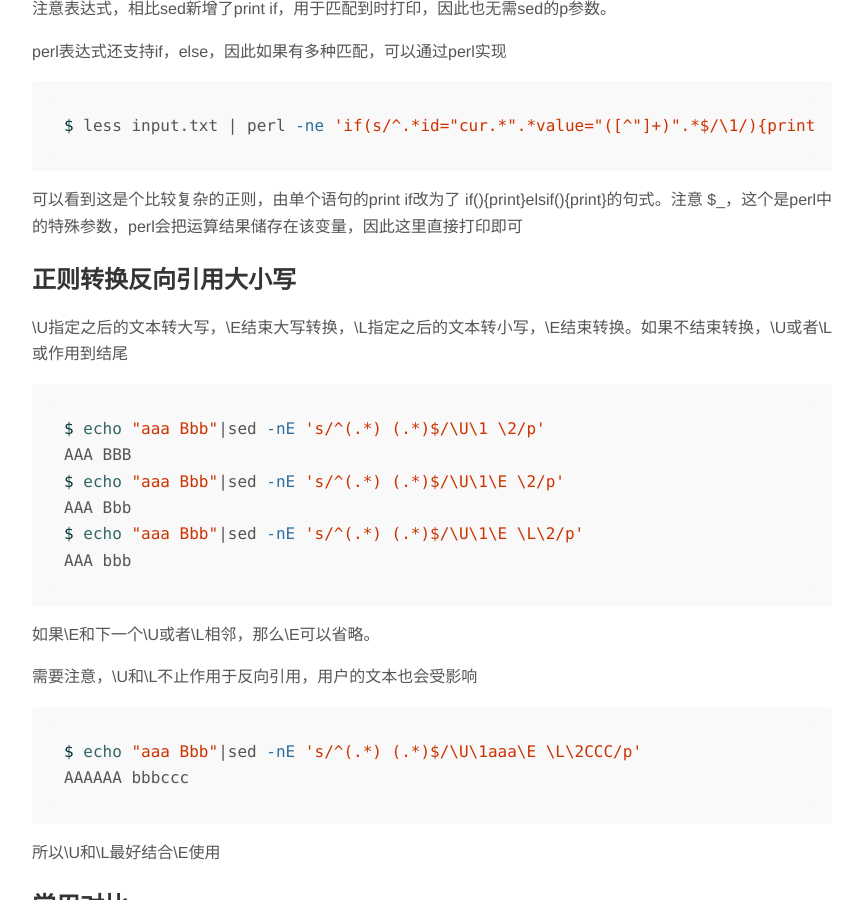
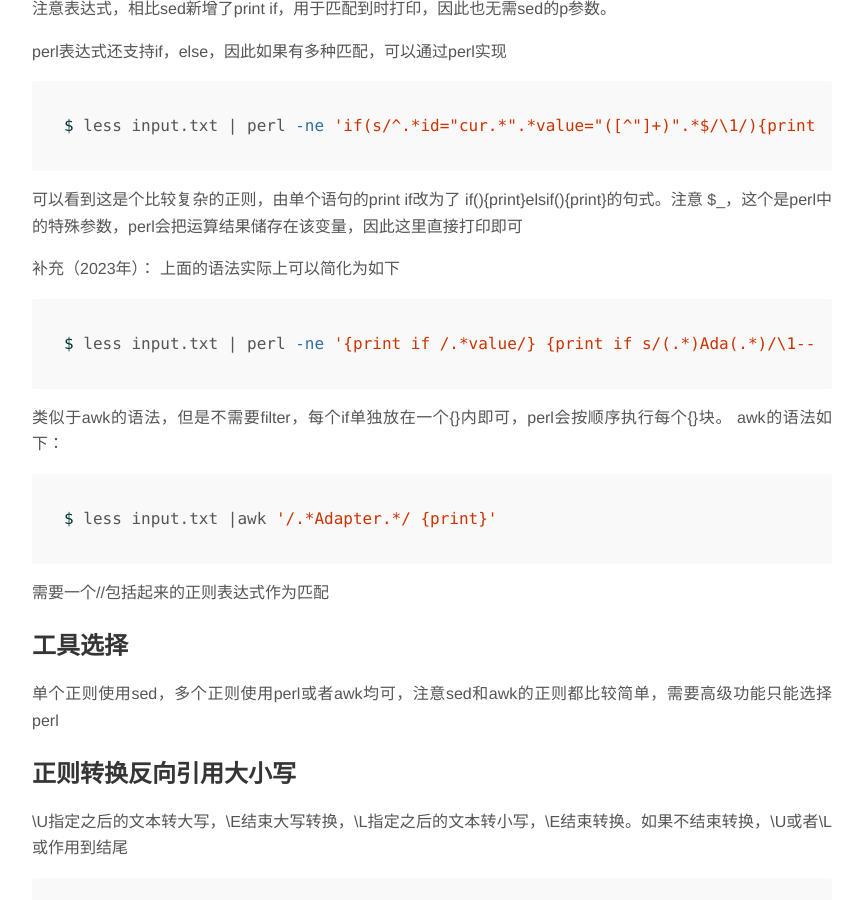
Before and after one commit to kanonsand/kanonsand, a Jekyll site: the page built from _posts/2022-05-18-正则相关替换及linux命令.md, in a window 1280 px wide and 900 px high, scrolled down 1572 px. Shown: the whole window, without its empty margins (208-1071 px from the left). Built offline with Jekyll 4.4.1, drawn with Linux system fonts in a browser that asks for light colours; nearby versions of some CDN libraries.

Commit message:
补充一些文档

````diff
--- a/_posts/2022-05-18-正则相关替换及linux命令.md
+++ b/_posts/2022-05-18-正则相关替换及linux命令.md
@@ -53,10 +53,23 @@ perl表达式还支持if，else，因此如果有多种匹配，可以通过perl
 ```shell
 $ less input.txt | perl -ne 'if(s/^.*id="cur.*".*value="([^"]+)".*$/\1/){print $_}elsif(s/^\s*<li>\s*<i>([^<]+)<.*<strong>([^<]+)<.*$/\1 \2/){print $_}elsif(s/^.*query\?q=([^"]+)".*nbsp;([^<]+).*$/\1 \2 /){print $_}'
 ```
-
 可以看到这是个比较复杂的正则，由单个语句的print if改为了 if(){print}elsif(){print}的句式。注意
 $_，这个是perl中的特殊参数，perl会把运算结果储存在该变量，因此这里直接打印即可
 
+补充（2023年）：
+上面的语法实际上可以简化为如下
+```shell
+$ less input.txt | perl -ne '{print if /.*value/} {print if s/(.*)Ada(.*)/\1---\2/}'
+```
+类似于awk的语法，但是不需要filter，每个if单独放在一个{}内即可，perl会按顺序执行每个{}块。
+awk的语法如下：
+```shell
+$ less input.txt |awk '/.*Adapter.*/ {print}'
+```
+需要一个//包括起来的正则表达式作为匹配
+
+## 工具选择
+单个正则使用sed，多个正则使用perl或者awk均可，注意sed和awk的正则都比较简单，需要高级功能只能选择perl
 
 
 ## 正则转换反向引用大小写
````
Also changed, not shown: _posts/2021-08-14-fastjson转换byte.md (+19 -0 lines).
